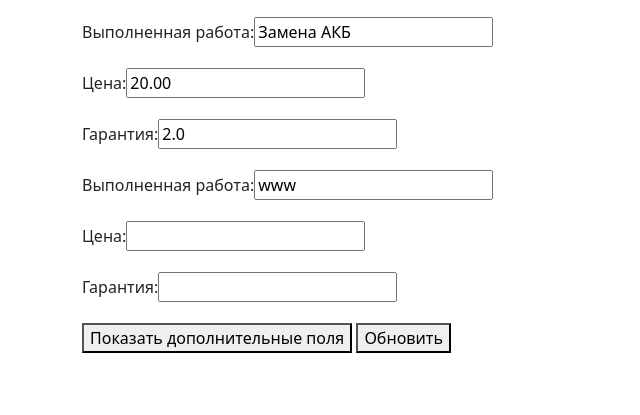
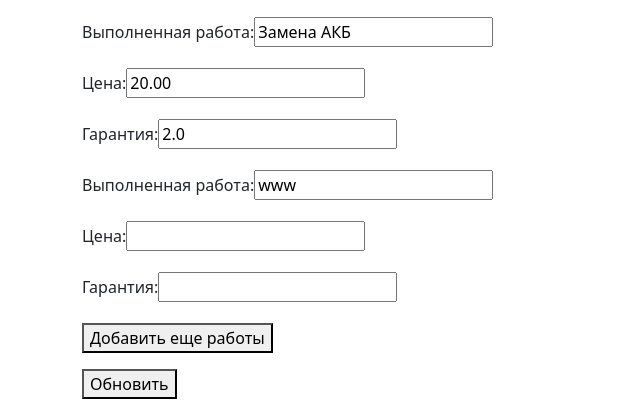
Before and after one commit to OlegChausov/rembase, a Django app: page /order/2/ in a window 1280 px wide. Shown: the part 1711-2126 px from the top of the page, without its empty margins (0-640 px from the left). Before the commit the page ends 2064 px from the top, so only its background shows below. Run offline with Django 5.2, Linux system fonts and the light colour scheme; data comes from the database, SQL or seed files in the repository; both versions use the stored data as it was after the commit; some libraries are stand-ins or nearby versions.

Commit message:
show_and_edit order small amendments

```diff
--- a/fixorder/models.py
+++ b/fixorder/models.py
@@ -26,7 +26,6 @@
     initial_price = models.CharField(max_length=10, blank=True, null=True, verbose_name='Ориентировочная стоимость ремонта')
     prepaid = models.FloatField(max_length=10, blank=True, null=True, verbose_name='Предоплата')
     notes = models.TextField(max_length=500, blank=True, null=True, verbose_name='Заметки')
-    # status = models.CharField(max_length=2, choices=Statuses.choices, default=Statuses.ACTIVE, verbose_name='Статус ремонта')
     total_price = models.DecimalField(max_digits=10, decimal_places=2, blank=True, default=0, verbose_name='Итоговая стоимость')
     work = models.CharField(max_length=255, blank=True, null=True, verbose_name='Выполненная работа')
     work_price = models.DecimalField(max_digits=10, decimal_places=2, blank=True, null=True, verbose_name='Цена')
@@ -50,7 +49,7 @@
     work_price6 = models.DecimalField(max_digits=10, decimal_places=2, blank=True, null=True, verbose_name='Цена')
     work_warranty6 = models.FloatField(max_length=2, blank=True, null=True, verbose_name='Гарантия')
     status = models.ForeignKey(OrderStatus, on_delete=models.DO_NOTHING, default = 4, related_name='related_order', verbose_name='Статус ремонта')
-
+    # conclusion = models.TextField(max_length=500, blank=True, null=True, verbose_name='Заключение мастера')
 
     def save(self, *args, **kwargs):
         self.total_price = (
--- a/fixorder/templates/fixorder/show_edit_order.html
+++ b/fixorder/templates/fixorder/show_edit_order.html
@@ -16,15 +16,13 @@
             <label class="form-label" for="{{ f.id_for_label }}">{{ f.label }}: </label>{{ f }}</p>
             <div class="form-error">{{ f.errors }}</div>
         {% endfor %}
-    <button type="submit">Обновить</button></p>
+        <p><button type="submit">Обновить</button></p>
     </form>
-
 {% else %}
     <form action="" method="post" enctype="multipart/form-data">
         {% csrf_token %}
         <div id="block-1">
             <div class="form-error">{{ form.non_field_errors }}</div>
-
             <!-- Первые 25 элементов формы -->
             {% for f in form %}
                 {% if forloop.counter0 >= 0 and forloop.counter0 < 25 %}
@@ -35,7 +33,8 @@
         </div>
 
         <!-- Кнопка для показа скрытого блока -->
-    <button type="button" id="toggle-button">Показать дополнительные поля</button>
+        <button type="button" id="toggle-button">Добавить еще работы</button>
+        <p></p>
 
         <!-- Второй блок полей -->
         <div id="block-2" class="hidden">
@@ -48,14 +47,23 @@
             {% endfor %}
         </div>
 
-        <button type="submit">Обновить</button></p>
+        <p><button type="submit">Обновить</button></p>
     </form>
 {% endif %}
 
 <script>
     document.getElementById('toggle-button').addEventListener('click', function () {
-        document.getElementById('block-2').classList.toggle('hidden');
+        var hiddenBlock = document.getElementById('block-2');
+        hiddenBlock.classList.toggle('hidden');
+
+        // Проверка состояния блока и изменение текста кнопки
+        if (hiddenBlock.classList.contains('hidden')) {
+            this.textContent = 'Добавить еще работы';
+        } else {
+            this.textContent = 'Скрыть поля работы';
+        }
     });
 </script>
 
+
 {% endblock %}
--- a/static/js/undercut.js
+++ /dev/null
@@ -1,27 +0,0 @@
-// static/my_app/js/undercut.js
-document.addEventListener("DOMContentLoaded", function() {
-    console.log('JavaScript file loaded'); // Проверка загрузки файла
-    const toggleButton = document.getElementById('toggle-button');
-    const hiddenBlock = document.getElementById('hidden-block');
-
-    if (!toggleButton) {
-        console.error('Toggle button not found');
-        return;
-    }
-
-    if (!hiddenBlock) {
-        console.error('Hidden block not found');
-        return;
-    }
-
-    toggleButton.addEventListener('click', function() {
-        console.log('Button clicked');
-        if (hiddenBlock.classList.contains('hidden')) {
-            hiddenBlock.classList.remove('hidden');
-            toggleButton.textContent = 'Скрыть дополнительные поля';
-        } else {
-            hiddenBlock.classList.add('hidden');
-            toggleButton.textContent = 'Показать дополнительные поля';
-        }
-    });
-});
```
Also changed, not shown: db.sqlite3. Lines whose indentation alone changed are shown as unchanged.
